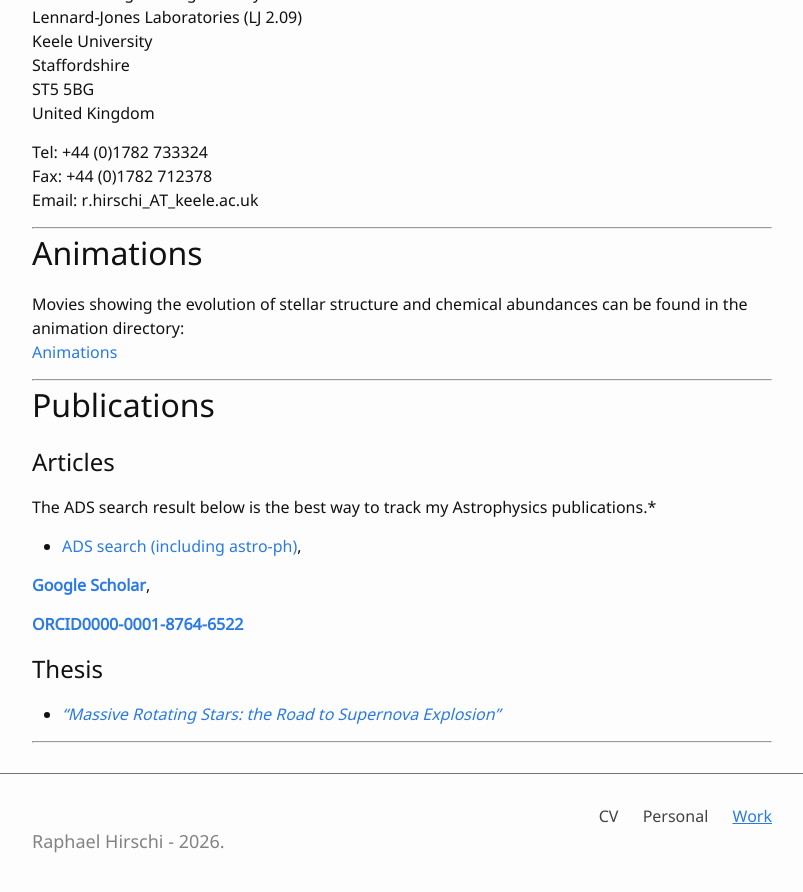
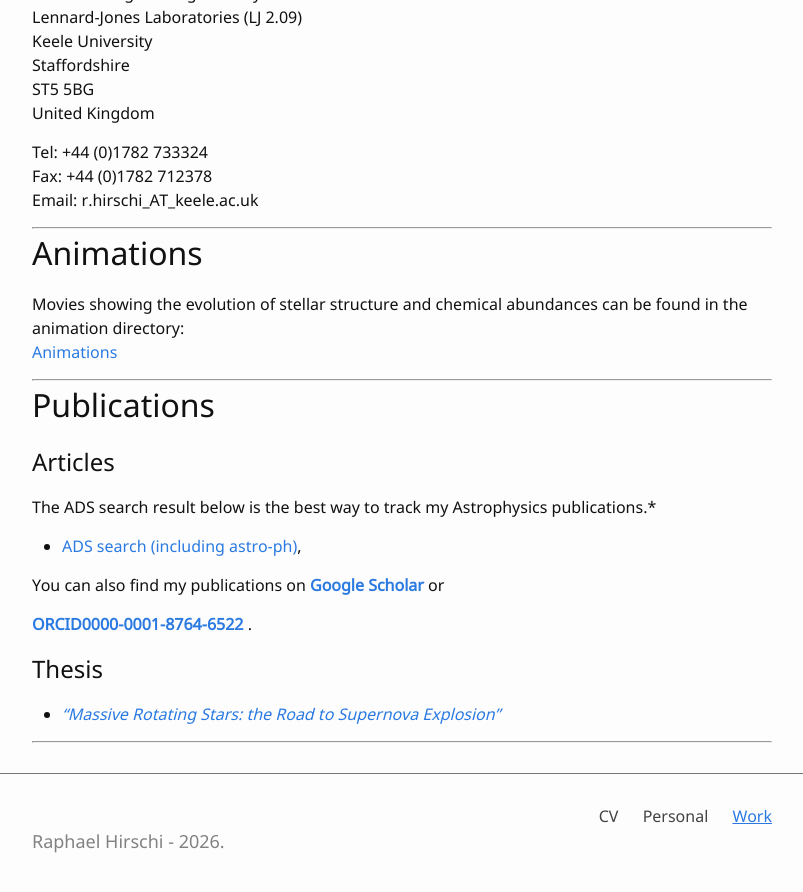
Before and after one commit to raphael-hirschi/raphael-hirschi.github.io, a Jekyll site: the page built from work.md, in a window 1280 px wide and 900 px high, scrolled down 1159 px. Shown: the top 892 px of the window, without its empty margins (238-1041 px from the left). Built offline with Jekyll 4.4.1, drawn with Linux system fonts in a browser that asks for light colours.

Commit message:
Revise publication links in work.md
Updated the publication section to include a new phrase for Google Scholar and adjusted formatting.

```diff
--- a/work.md
+++ b/work.md
@@ -86,9 +86,10 @@ The ADS search result below is the best way to track my Astrophysics publication
 
 - [ADS search (including astro‑ph)](http://adsabs.harvard.edu/cgi-bin/nph-abs_connect?db_key=AST&db_key=PHY&db_key=PRE&qform=AST&arxiv_sel=astro-ph&arxiv_sel=gr-qc&arxiv_sel=hep-ex&arxiv_sel=hep-lat&arxiv_sel=hep-ph&arxiv_sel=hep-th&arxiv_sel=nucl-ex&arxiv_sel=nucl-th&arxiv_sel=physics&sim_query=YES&ned_query=YES&adsobj_query=YES&aut_logic=OR&obj_logic=OR&author=hirschi%2C+raphael&object=&start_mon=&start_year=2000&end_mon=&end_year=&ttl_logic=OR&title=&txt_logic=OR&text=&nr_to_return=200&start_nr=1&jou_pick=ALL&ref_stems=&data_and=ALL&group_and=ALL&start_entry_day=&start_entry_mon=&start_entry_year=&end_entry_day=&end_entry_mon=&end_entry_year=&min_score=&sort=SCORE&data_type=SHORT&aut_syn=YES&ttl_syn=YES&txt_syn=YES&aut_wt=1.0&obj_wt=1.0&ttl_wt=0.3&txt_wt=3.0&aut_wgt=YES&obj_wgt=YES&ttl_wgt=YES&txt_wgt=YES&ttl_sco=YES&txt_sco=YES&version=1),
 
-**[Google Scholar](https://scholar.google.com/citations?user=hw32Dg8AAAAJ&hl=en)**,
+You can also find my publications on
+**[Google Scholar](https://scholar.google.com/citations?user=hw32Dg8AAAAJ&hl=en)** or
 
-**[ORCID0000‑0001‑8764‑6522](https://orcid.org/0000-0001-8764-6522)**
+**[ORCID0000‑0001‑8764‑6522](https://orcid.org/0000-0001-8764-6522)** .
 
 
 ## Thesis
```
